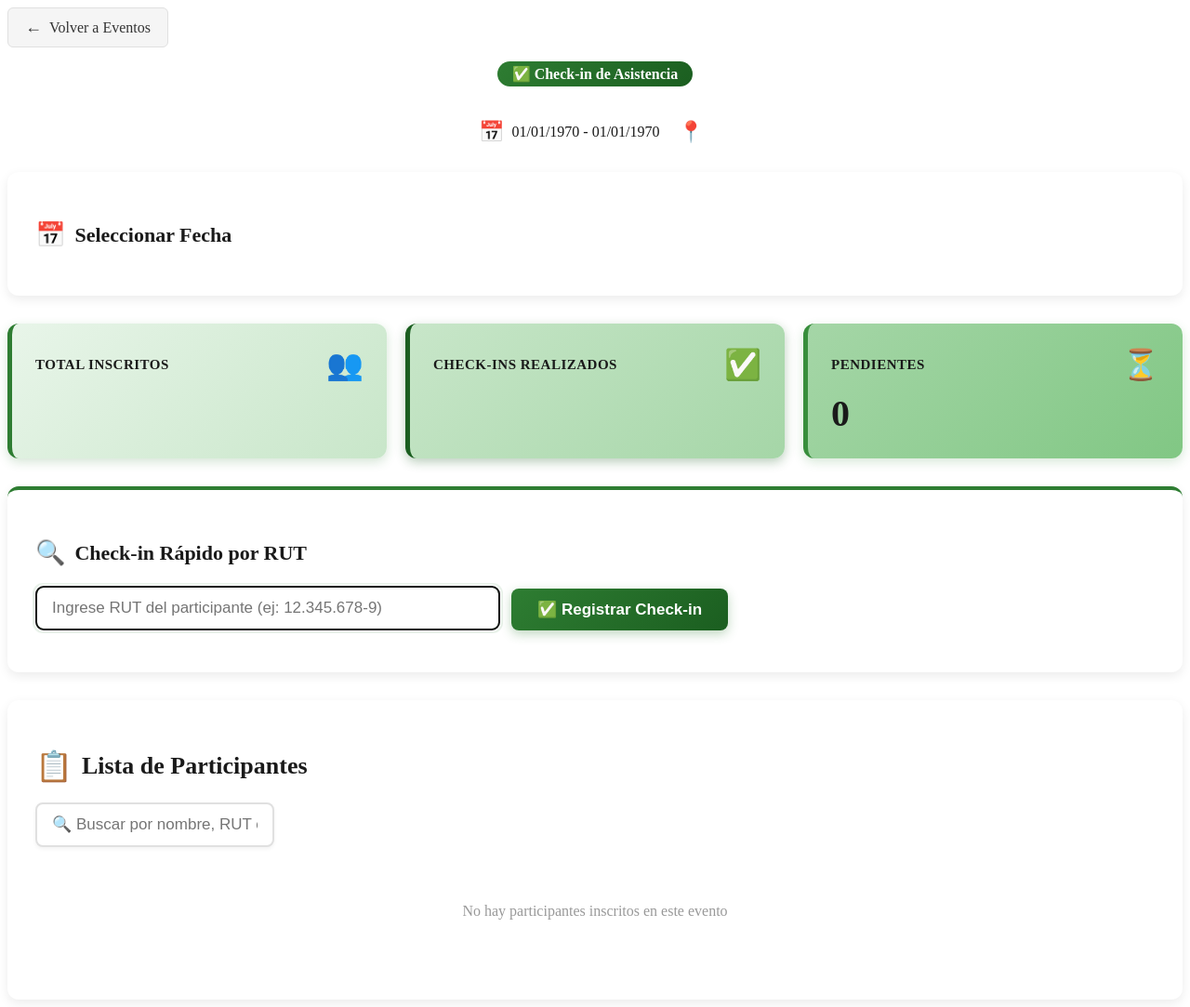
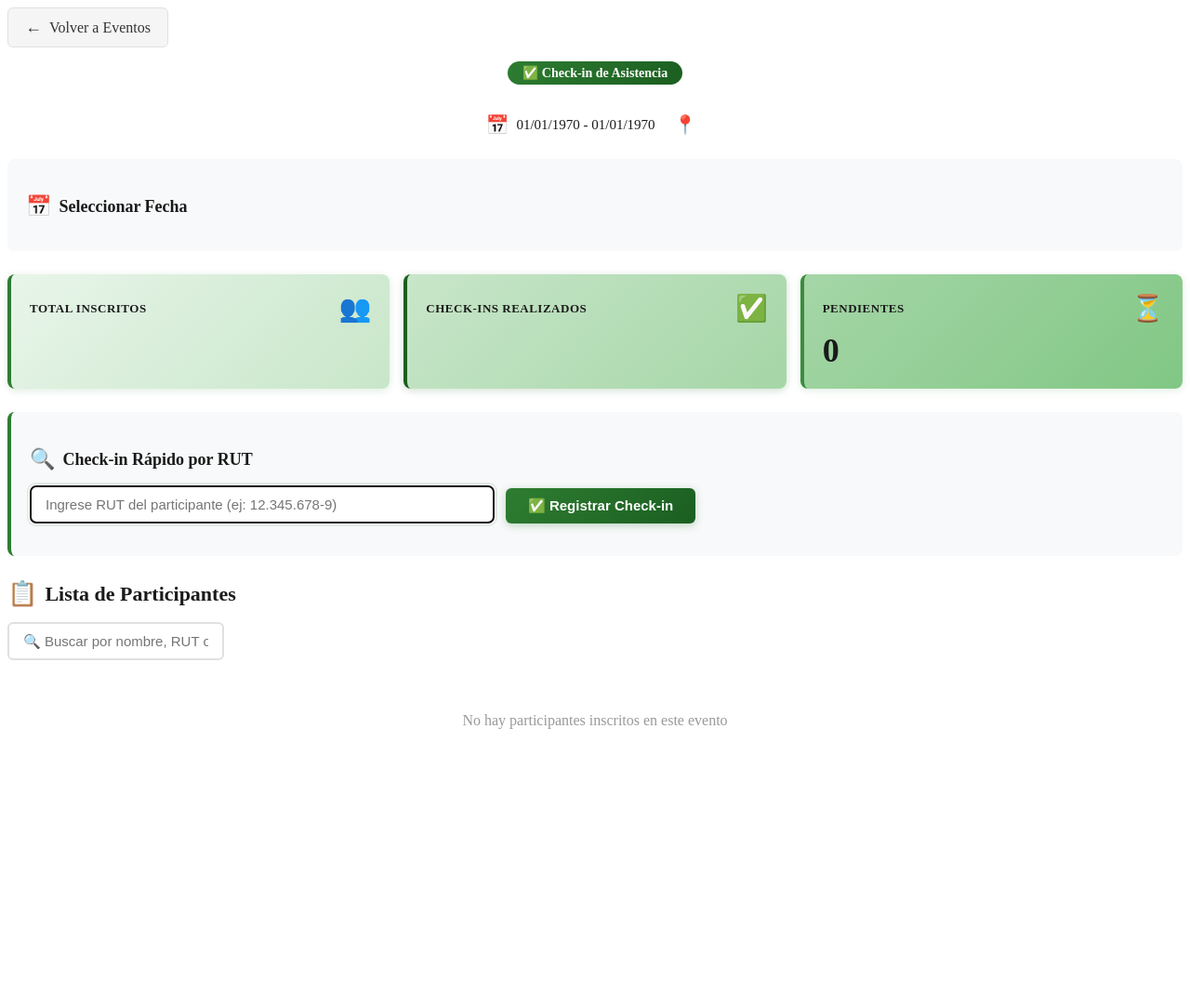
Before and after one commit to edojara/app-web-v1, a PHP site: page / in a window 1280 px wide. Shown: the whole page at 93% size. After the commit the page ends 784 px from the top, so only its background shows below. Run offline with PHP 8.4, Linux system fonts and the light colour scheme; data that the repository does not hold is empty.

Commit message:
ajustar diseño de página de check-in para que coincida con el ancho y espaciado de las otras páginas

```diff
--- a/app/views/checkin/index.php
+++ b/app/views/checkin/index.php
@@ -19,19 +19,19 @@ function abreviarInstitucion($nombre) {
             </a>
         </div>
 
-        <div style="text-align: center; margin-bottom: 30px;">
-            <div style="display: inline-block; background: linear-gradient(135deg, #2e7d32 0%, #1b5e20 100%); padding: 4px 16px; border-radius: 20px; margin-bottom: 12px;">
-                <span style="color: white; font-size: 16px; font-weight: 600;">✅ Check-in de Asistencia</span>
+        <div style="text-align: center; margin-bottom: 25px;">
+            <div style="display: inline-block; background: linear-gradient(135deg, #2e7d32 0%, #1b5e20 100%); padding: 4px 16px; border-radius: 20px; margin-bottom: 10px;">
+                <span style="color: white; font-size: 14px; font-weight: 600;">✅ Check-in de Asistencia</span>
             </div>
-            <h1 style="margin-bottom: 12px; font-size: 36px; color: #1a1a1a;"><?php echo htmlspecialchars($evento['nombre']); ?></h1>
+            <h1 style="margin-bottom: 10px; font-size: 32px; color: #1a1a1a;"><?php echo htmlspecialchars($evento['nombre']); ?></h1>
             <div style="display: flex; gap: 20px; justify-content: center; align-items: center; flex-wrap: wrap;">
                 <div style="display: flex; align-items: center; gap: 8px; color: #1a1a1a;">
-                    <span style="font-size: 22px;">📅</span>
-                    <span style="font-size: 16px;"><?php echo date('d/m/Y', strtotime($evento['fecha_inicio'])); ?> - <?php echo date('d/m/Y', strtotime($evento['fecha_termino'])); ?></span>
+                    <span style="font-size: 20px;">📅</span>
+                    <span style="font-size: 15px;"><?php echo date('d/m/Y', strtotime($evento['fecha_inicio'])); ?> - <?php echo date('d/m/Y', strtotime($evento['fecha_termino'])); ?></span>
                 </div>
                 <div style="display: flex; align-items: center; gap: 8px; color: #1a1a1a;">
-                    <span style="font-size: 22px;">📍</span>
-                    <span style="font-size: 16px;"><?php echo htmlspecialchars($evento['lugar']); ?></span>
+                    <span style="font-size: 20px;">📍</span>
+                    <span style="font-size: 15px;"><?php echo htmlspecialchars($evento['lugar']); ?></span>
                 </div>
             </div>
         </div>
@@ -55,9 +55,9 @@ function abreviarInstitucion($nombre) {
         <?php endif; ?>
 
         <!-- Selector de fecha -->
-        <div style="background: white; padding: 30px; border-radius: 12px; margin-bottom: 30px; box-shadow: 0 4px 12px rgba(0,0,0,0.08);">
-            <h3 style="margin-bottom: 20px; color: #1a1a1a; font-size: 22px; display: flex; align-items: center; gap: 10px;">
-                <span style="font-size: 26px;">📅</span> Seleccionar Fecha
+        <div style="background: #f8f9fa; padding: 20px; border-radius: 8px; margin-bottom: 25px;">
+            <h3 style="margin-bottom: 15px; color: #1a1a1a; font-size: 18px; display: flex; align-items: center; gap: 8px;">
+                <span style="font-size: 22px;">📅</span> Seleccionar Fecha
             </h3>
             <div style="display: flex; gap: 12px; flex-wrap: wrap;">
                 <?php foreach ($fechas_evento as $fecha):
@@ -98,27 +98,27 @@ function abreviarInstitucion($nombre) {
         </style>
 
         <!-- Resumen del día -->
-        <div style="display: grid; grid-template-columns: repeat(auto-fit, minmax(220px, 1fr)); gap: 20px; margin-bottom: 30px;">
-            <div style="background: linear-gradient(135deg, #e8f5e9 0%, #c8e6c9 100%); padding: 25px; border-radius: 12px; border-left: 5px solid #2e7d32; box-shadow: 0 4px 12px rgba(46,125,50,0.2); transition: all 0.3s ease;" class="stat-card">
-                <div style="display: flex; align-items: center; justify-content: space-between; margin-bottom: 10px;">
-                    <div style="font-size: 15px; color: #1a1a1a; font-weight: 600; text-transform: uppercase; letter-spacing: 0.5px;">Total Inscritos</div>
-                    <span style="font-size: 32px;">👥</span>
+        <div style="display: grid; grid-template-columns: repeat(auto-fit, minmax(200px, 1fr)); gap: 15px; margin-bottom: 25px;">
+            <div style="background: linear-gradient(135deg, #e8f5e9 0%, #c8e6c9 100%); padding: 20px; border-radius: 8px; border-left: 4px solid #2e7d32; box-shadow: 0 2px 8px rgba(46,125,50,0.15); transition: all 0.3s ease;" class="stat-card">
+                <div style="display: flex; align-items: center; justify-content: space-between; margin-bottom: 8px;">
+                    <div style="font-size: 13px; color: #1a1a1a; font-weight: 600; text-transform: uppercase; letter-spacing: 0.5px;">Total Inscritos</div>
+                    <span style="font-size: 28px;">👥</span>
                 </div>
-                <div style="font-size: 40px; font-weight: bold; color: #1a1a1a;"><?php echo $total_inscritos; ?></div>
+                <div style="font-size: 36px; font-weight: bold; color: #1a1a1a;"><?php echo $total_inscritos; ?></div>
             </div>
-            <div style="background: linear-gradient(135deg, #c8e6c9 0%, #a5d6a7 100%); padding: 25px; border-radius: 12px; border-left: 5px solid #1b5e20; box-shadow: 0 4px 12px rgba(27,94,32,0.3); transition: all 0.3s ease;" class="stat-card">
-                <div style="display: flex; align-items: center; justify-content: space-between; margin-bottom: 10px;">
-                    <div style="font-size: 15px; color: #1a1a1a; font-weight: 600; text-transform: uppercase; letter-spacing: 0.5px;">Check-ins Realizados</div>
-                    <span style="font-size: 32px;">✅</span>
+            <div style="background: linear-gradient(135deg, #c8e6c9 0%, #a5d6a7 100%); padding: 20px; border-radius: 8px; border-left: 4px solid #1b5e20; box-shadow: 0 2px 8px rgba(27,94,32,0.2); transition: all 0.3s ease;" class="stat-card">
+                <div style="display: flex; align-items: center; justify-content: space-between; margin-bottom: 8px;">
+                    <div style="font-size: 13px; color: #1a1a1a; font-weight: 600; text-transform: uppercase; letter-spacing: 0.5px;">Check-ins Realizados</div>
+                    <span style="font-size: 28px;">✅</span>
                 </div>
-                <div style="font-size: 40px; font-weight: bold; color: #1a1a1a;"><?php echo $checkins_hoy; ?></div>
+                <div style="font-size: 36px; font-weight: bold; color: #1a1a1a;"><?php echo $checkins_hoy; ?></div>
             </div>
-            <div style="background: linear-gradient(135deg, #a5d6a7 0%, #81c784 100%); padding: 25px; border-radius: 12px; border-left: 5px solid #388e3c; box-shadow: 0 4px 12px rgba(56,142,60,0.2); transition: all 0.3s ease;" class="stat-card">
-                <div style="display: flex; align-items: center; justify-content: space-between; margin-bottom: 10px;">
-                    <div style="font-size: 15px; color: #1a1a1a; font-weight: 600; text-transform: uppercase; letter-spacing: 0.5px;">Pendientes</div>
-                    <span style="font-size: 32px;">⏳</span>
+            <div style="background: linear-gradient(135deg, #a5d6a7 0%, #81c784 100%); padding: 20px; border-radius: 8px; border-left: 4px solid #388e3c; box-shadow: 0 2px 8px rgba(56,142,60,0.15); transition: all 0.3s ease;" class="stat-card">
+                <div style="display: flex; align-items: center; justify-content: space-between; margin-bottom: 8px;">
+                    <div style="font-size: 13px; color: #1a1a1a; font-weight: 600; text-transform: uppercase; letter-spacing: 0.5px;">Pendientes</div>
+                    <span style="font-size: 28px;">⏳</span>
                 </div>
-                <div style="font-size: 40px; font-weight: bold; color: #1a1a1a;"><?php echo $total_inscritos - $checkins_hoy; ?></div>
+                <div style="font-size: 36px; font-weight: bold; color: #1a1a1a;"><?php echo $total_inscritos - $checkins_hoy; ?></div>
             </div>
         </div>
 
@@ -130,9 +130,9 @@ function abreviarInstitucion($nombre) {
         </style>
 
         <!-- Búsqueda rápida por RUT -->
-        <div style="background: white; padding: 30px; border-radius: 12px; box-shadow: 0 4px 12px rgba(0,0,0,0.08); margin-bottom: 30px; border-top: 4px solid #2e7d32;">
-            <h3 style="color: #1a1a1a; margin-bottom: 20px; display: flex; align-items: center; gap: 10px; font-size: 22px;">
-                <span style="font-size: 26px;">🔍</span> Check-in Rápido por RUT
+        <div style="background: #f8f9fa; padding: 20px; border-radius: 8px; margin-bottom: 25px; border-left: 4px solid #2e7d32;">
+            <h3 style="color: #1a1a1a; margin-bottom: 15px; display: flex; align-items: center; gap: 8px; font-size: 18px;">
+                <span style="font-size: 22px;">🔍</span> Check-in Rápido por RUT
             </h3>
             <div style="display: flex; gap: 12px; align-items: flex-end; flex-wrap: wrap;">
                 <div style="flex: 1; max-width: 500px;">
@@ -140,14 +140,14 @@ function abreviarInstitucion($nombre) {
                            id="rutBusqueda"
                            placeholder="Ingrese RUT del participante (ej: 12.345.678-9)"
                            class="form-control"
-                           style="width: 100%; padding: 12px 16px; border: 2px solid #e0e0e0; border-radius: 8px; font-size: 17px; transition: all 0.3s ease; box-shadow: 0 2px 4px rgba(0,0,0,0.05); color: #1a1a1a;"
+                           style="width: 100%; padding: 10px 15px; border: 2px solid #e0e0e0; border-radius: 6px; font-size: 15px; transition: all 0.3s ease; color: #1a1a1a;"
                            onfocus="this.style.borderColor='#2e7d32'; this.style.boxShadow='0 0 0 3px rgba(46,125,50,0.1)'"
-                           onblur="this.style.borderColor='#e0e0e0'; this.style.boxShadow='0 2px 4px rgba(0,0,0,0.05)'"
+                           onblur="this.style.borderColor='#e0e0e0'; this.style.boxShadow='none'"
                            autofocus>
                 </div>
                 <button onclick="buscarYRegistrarCheckin()"
                         class="btn btn-primary btn-checkin-rapido"
-                        style="padding: 12px 28px; background: linear-gradient(135deg, #2e7d32 0%, #1b5e20 100%); color: white; border: none; border-radius: 8px; font-weight: 600; cursor: pointer; transition: all 0.3s ease; font-size: 17px; box-shadow: 0 4px 12px rgba(46,125,50,0.3); white-space: nowrap;">
+                        style="padding: 10px 24px; background: linear-gradient(135deg, #2e7d32 0%, #1b5e20 100%); color: white; border: none; border-radius: 6px; font-weight: 600; cursor: pointer; transition: all 0.3s ease; font-size: 15px; box-shadow: 0 2px 8px rgba(46,125,50,0.3); white-space: nowrap;">
                     ✅ Registrar Check-in
                 </button>
             </div>
@@ -165,21 +165,21 @@ function abreviarInstitucion($nombre) {
         </style>
 
         <!-- Lista de participantes -->
-        <div style="background: white; padding: 30px; border-radius: 12px; box-shadow: 0 4px 12px rgba(0,0,0,0.08);">
-            <h2 style="color: #1a1a1a; margin-bottom: 20px; display: flex; align-items: center; gap: 10px; font-size: 26px;">
-                <span style="font-size: 32px;">📋</span> Lista de Participantes
+        <div style="margin-top: 25px;">
+            <h2 style="color: #1a1a1a; margin-bottom: 15px; display: flex; align-items: center; gap: 8px; font-size: 22px;">
+                <span style="font-size: 26px;">📋</span> Lista de Participantes
             </h2>
 
             <!-- Filtro de búsqueda -->
-            <div style="margin-bottom: 20px;">
+            <div style="margin-bottom: 15px;">
                 <input
                     type="text"
                     id="searchInput"
                     class="form-control"
                     placeholder="🔍 Buscar por nombre, RUT o institución..."
-                    style="max-width: 500px; padding: 12px 16px; border: 2px solid #e0e0e0; border-radius: 8px; font-size: 17px; transition: all 0.3s ease; box-shadow: 0 2px 4px rgba(0,0,0,0.05); color: #1a1a1a;"
+                    style="max-width: 500px; padding: 10px 15px; border: 2px solid #e0e0e0; border-radius: 6px; font-size: 15px; transition: all 0.3s ease; color: #1a1a1a;"
                     onfocus="this.style.borderColor='#2e7d32'; this.style.boxShadow='0 0 0 3px rgba(46,125,50,0.1)'"
-                    onblur="this.style.borderColor='#e0e0e0'; this.style.boxShadow='0 2px 4px rgba(0,0,0,0.05)'">
+                    onblur="this.style.borderColor='#e0e0e0'; this.style.boxShadow='none'">
             </div>
 
             <?php if (!empty($inscripciones)): ?>
@@ -190,18 +190,18 @@ function abreviarInstitucion($nombre) {
                 <div class="pagination-container" style="margin-top: 25px;">
                     <div class="pagination-controls" style="display: flex; justify-content: space-between; align-items: center; flex-wrap: wrap; gap: 15px;">
                         <div style="display: flex; align-items: center; gap: 10px;">
-                            <label for="recordsPerPage" style="color: #1a1a1a; font-weight: 600; font-size: 15px;">Mostrar: </label>
+                            <label for="recordsPerPage" style="color: #1a1a1a; font-weight: 600; font-size: 14px;">Mostrar: </label>
                             <select id="recordsPerPage"
                                     onchange="changeRecordsPerPage()"
                                     class="form-control"
-                                    style="display: inline-block; width: auto; padding: 8px 32px 8px 12px; border: 2px solid #e0e0e0; border-radius: 8px; font-size: 15px; background: white; cursor: pointer; transition: all 0.3s ease; color: #1a1a1a;">
+                                    style="display: inline-block; width: auto; padding: 6px 30px 6px 10px; border: 2px solid #e0e0e0; border-radius: 6px; font-size: 14px; background: white; cursor: pointer; transition: all 0.3s ease; color: #1a1a1a;">
                                 <option value="10">10</option>
                                 <option value="20" selected>20</option>
                                 <option value="50">50</option>
                                 <option value="100">100</option>
                                 <option value="all">Todos</option>
                             </select>
-                            <span id="recordsInfo" style="color: #1a1a1a; font-size: 15px;"></span>
+                            <span id="recordsInfo" style="color: #1a1a1a; font-size: 14px;"></span>
                         </div>
                         <div id="paginationButtons"></div>
                     </div>
@@ -300,15 +300,15 @@ function renderTable() {
     const endIndex = recordsPerPage === 'all' ? totalRecords : startIndex + parseInt(recordsPerPage);
     const pageData = filteredData.slice(startIndex, endIndex);
 
-    let html = '<div style="display: grid; grid-template-columns: 50px 2.5fr 1fr 2fr 1fr 120px; gap: 0; background: white; border-radius: 10px; overflow: hidden; box-shadow: 0 2px 8px rgba(0,0,0,0.1); border: 1px solid #e0e0e0;">';
+    let html = '<div style="display: grid; grid-template-columns: 50px 2.5fr 1fr 2fr 1fr 120px; gap: 0; background: white; border-radius: 8px; overflow: hidden; box-shadow: 0 2px 4px rgba(0,0,0,0.1); border: 1px solid #e0e0e0;">';
 
     // Header
-    html += '<div style="background: linear-gradient(135deg, #2e7d32 0%, #1b5e20 100%); color: white; padding: 14px 12px; font-weight: 700; border-right: 1px solid rgba(255,255,255,0.2); font-size: 14px; text-transform: uppercase; letter-spacing: 0.3px;">#</div>';
-    html += '<div style="background: linear-gradient(135deg, #2e7d32 0%, #1b5e20 100%); color: white; padding: 14px 12px; font-weight: 700; border-right: 1px solid rgba(255,255,255,0.2); font-size: 14px; text-transform: uppercase; letter-spacing: 0.3px;">Nombre Completo</div>';
-    html += '<div style="background: linear-gradient(135deg, #2e7d32 0%, #1b5e20 100%); color: white; padding: 14px 12px; font-weight: 700; border-right: 1px solid rgba(255,255,255,0.2); font-size: 14px; text-transform: uppercase; letter-spacing: 0.3px;">RUT</div>';
-    html += '<div style="background: linear-gradient(135deg, #2e7d32 0%, #1b5e20 100%); color: white; padding: 14px 12px; font-weight: 700; border-right: 1px solid rgba(255,255,255,0.2); font-size: 14px; text-transform: uppercase; letter-spacing: 0.3px;">Institución</div>';
-    html += '<div style="background: linear-gradient(135deg, #2e7d32 0%, #1b5e20 100%); color: white; padding: 14px 12px; font-weight: 700; border-right: 1px solid rgba(255,255,255,0.2); text-align: center; font-size: 14px; text-transform: uppercase; letter-spacing: 0.3px;">Check-ins</div>';
-    html += '<div style="background: linear-gradient(135deg, #2e7d32 0%, #1b5e20 100%); color: white; padding: 14px 12px; font-weight: 700; text-align: center; font-size: 14px; text-transform: uppercase; letter-spacing: 0.3px;">Estado Hoy</div>';
+    html += '<div style="background: linear-gradient(135deg, #2e7d32 0%, #1b5e20 100%); color: white; padding: 12px; font-weight: 700; border-right: 1px solid rgba(255,255,255,0.2); font-size: 13px; text-transform: uppercase; letter-spacing: 0.3px;">#</div>';
+    html += '<div style="background: linear-gradient(135deg, #2e7d32 0%, #1b5e20 100%); color: white; padding: 12px; font-weight: 700; border-right: 1px solid rgba(255,255,255,0.2); font-size: 13px; text-transform: uppercase; letter-spacing: 0.3px;">Nombre Completo</div>';
+    html += '<div style="background: linear-gradient(135deg, #2e7d32 0%, #1b5e20 100%); color: white; padding: 12px; font-weight: 700; border-right: 1px solid rgba(255,255,255,0.2); font-size: 13px; text-transform: uppercase; letter-spacing: 0.3px;">RUT</div>';
+    html += '<div style="background: linear-gradient(135deg, #2e7d32 0%, #1b5e20 100%); color: white; padding: 12px; font-weight: 700; border-right: 1px solid rgba(255,255,255,0.2); font-size: 13px; text-transform: uppercase; letter-spacing: 0.3px;">Institución</div>';
+    html += '<div style="background: linear-gradient(135deg, #2e7d32 0%, #1b5e20 100%); color: white; padding: 12px; font-weight: 700; border-right: 1px solid rgba(255,255,255,0.2); text-align: center; font-size: 13px; text-transform: uppercase; letter-spacing: 0.3px;">Check-ins</div>';
+    html += '<div style="background: linear-gradient(135deg, #2e7d32 0%, #1b5e20 100%); color: white; padding: 12px; font-weight: 700; text-align: center; font-size: 13px; text-transform: uppercase; letter-spacing: 0.3px;">Estado Hoy</div>';
 
     // Data rows
     pageData.forEach((inscripcion, index) => {
@@ -317,12 +317,12 @@ function renderTable() {
         const institucionAbrev = inscripcion.institucion_nombre ? inscripcion.institucion_nombre.replace('Universidad', 'Univ') : 'Sin institución';
         const tieneCheckin = inscripcion.tiene_checkin_hoy;
 
-        html += `<div style="background: ${bgColor}; padding: 14px 12px; border-bottom: 1px solid #e8e8e8; border-right: 1px solid #e8e8e8; display: flex; align-items: center; font-weight: 600; color: #1a1a1a; font-size: 15px;">${globalIndex}</div>`;
+        html += `<div style="background: ${bgColor}; padding: 12px; border-bottom: 1px solid #e8e8e8; border-right: 1px solid #e8e8e8; display: flex; align-items: center; font-weight: 600; color: #1a1a1a; font-size: 14px;">${globalIndex}</div>`;
 
-        html += `<div style="background: ${bgColor}; padding: 14px 12px; border-bottom: 1px solid #e8e8e8; border-right: 1px solid #e8e8e8; display: flex; align-items: center;">
+        html += `<div style="background: ${bgColor}; padding: 12px; border-bottom: 1px solid #e8e8e8; border-right: 1px solid #e8e8e8; display: flex; align-items: center;">
             <a href="javascript:void(0)"
                onclick="verDetalleParticipante(${inscripcion.participante_id})"
-               style="color: #2e7d32; text-decoration: none; font-weight: 600; cursor: pointer; transition: all 0.2s ease; font-size: 15px;"
+               style="color: #2e7d32; text-decoration: none; font-weight: 600; cursor: pointer; transition: all 0.2s ease; font-size: 14px;"
                onmouseover="this.style.color='#1b5e20'; this.style.textDecoration='underline'"
                onmouseout="this.style.color='#2e7d32'; this.style.textDecoration='none'"
                title="Ver detalles del participante">
@@ -330,29 +330,29 @@ function renderTable() {
             </a>
         </div>`;
 
-        html += `<div style="background: ${bgColor}; padding: 14px 12px; border-bottom: 1px solid #e8e8e8; border-right: 1px solid #e8e8e8; display: flex; align-items: center; color: #1a1a1a; font-size: 15px;">${inscripcion.rut}</div>`;
+        html += `<div style="background: ${bgColor}; padding: 12px; border-bottom: 1px solid #e8e8e8; border-right: 1px solid #e8e8e8; display: flex; align-items: center; color: #1a1a1a; font-size: 14px;">${inscripcion.rut}</div>`;
 
-        html += `<div style="background: ${bgColor}; padding: 14px 12px; border-bottom: 1px solid #e8e8e8; border-right: 1px solid #e8e8e8; display: flex; align-items: center;">
-            <span style="background: linear-gradient(135deg, #c8e6c9 0%, #a5d6a7 100%); padding: 6px 10px; border-radius: 6px; font-size: 14px; color: #1a1a1a; font-weight: 500;">
+        html += `<div style="background: ${bgColor}; padding: 12px; border-bottom: 1px solid #e8e8e8; border-right: 1px solid #e8e8e8; display: flex; align-items: center;">
+            <span style="background: linear-gradient(135deg, #c8e6c9 0%, #a5d6a7 100%); padding: 4px 8px; border-radius: 4px; font-size: 13px; color: #1a1a1a; font-weight: 500;">
                 ${institucionAbrev}
             </span>
         </div>`;
 
-        html += `<div style="background: ${bgColor}; padding: 14px 12px; border-bottom: 1px solid #e8e8e8; border-right: 1px solid #e8e8e8; display: flex; align-items: center; justify-content: center;">
-            <span style="font-weight: 700; font-size: 17px; color: #1a1a1a;">${inscripcion.total_checkins}</span>
+        html += `<div style="background: ${bgColor}; padding: 12px; border-bottom: 1px solid #e8e8e8; border-right: 1px solid #e8e8e8; display: flex; align-items: center; justify-content: center;">
+            <span style="font-weight: 700; font-size: 16px; color: #1a1a1a;">${inscripcion.total_checkins}</span>
         </div>`;
 
         if (tieneCheckin) {
-            html += `<div style="background: ${bgColor}; padding: 14px 12px; border-bottom: 1px solid #e8e8e8; display: flex; align-items: center; justify-content: center;">
-                <span style="background: linear-gradient(135deg, #2e7d32 0%, #1b5e20 100%); color: white; padding: 8px 14px; border-radius: 20px; font-size: 13px; font-weight: 700; display: inline-flex; align-items: center; gap: 4px; box-shadow: 0 2px 6px rgba(46,125,50,0.3);">
-                    <span style="font-size: 15px;">✓</span> Presente
+            html += `<div style="background: ${bgColor}; padding: 12px; border-bottom: 1px solid #e8e8e8; display: flex; align-items: center; justify-content: center;">
+                <span style="background: linear-gradient(135deg, #2e7d32 0%, #1b5e20 100%); color: white; padding: 6px 12px; border-radius: 20px; font-size: 12px; font-weight: 700; display: inline-flex; align-items: center; gap: 4px; box-shadow: 0 2px 4px rgba(46,125,50,0.2);">
+                    <span style="font-size: 13px;">✓</span> Presente
                 </span>
             </div>`;
         } else {
-            html += `<div style="background: ${bgColor}; padding: 14px 12px; border-bottom: 1px solid #e8e8e8; display: flex; align-items: center; justify-content: center;">
+            html += `<div style="background: ${bgColor}; padding: 12px; border-bottom: 1px solid #e8e8e8; display: flex; align-items: center; justify-content: center;">
                 <button onclick="registrarCheckin(${inscripcion.id})"
                         class="btn btn-primary btn-registrar"
-                        style="padding: 8px 14px; font-size: 13px; background: linear-gradient(135deg, #2e7d32 0%, #1b5e20 100%); color: white; border: none; border-radius: 6px; font-weight: 600; cursor: pointer; transition: all 0.3s ease; box-shadow: 0 2px 6px rgba(46,125,50,0.3);">
+                        style="padding: 6px 12px; font-size: 12px; background: linear-gradient(135deg, #2e7d32 0%, #1b5e20 100%); color: white; border: none; border-radius: 4px; font-weight: 600; cursor: pointer; transition: all 0.3s ease; box-shadow: 0 2px 4px rgba(46,125,50,0.2);">
                     ✅ Registrar
                 </button>
             </div>`;
```
